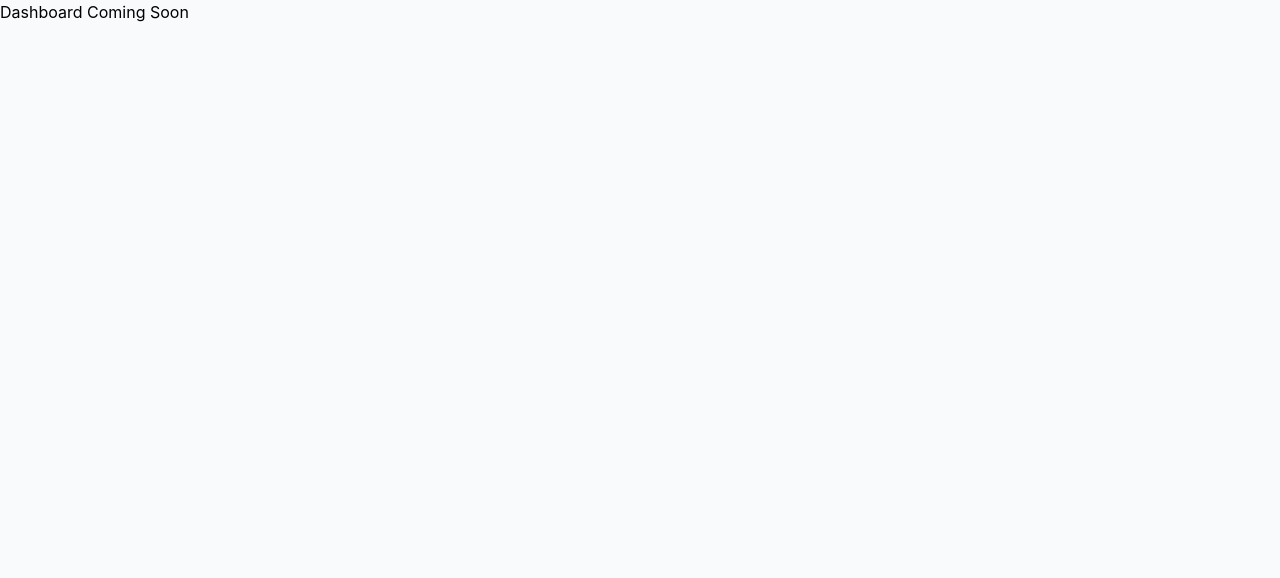
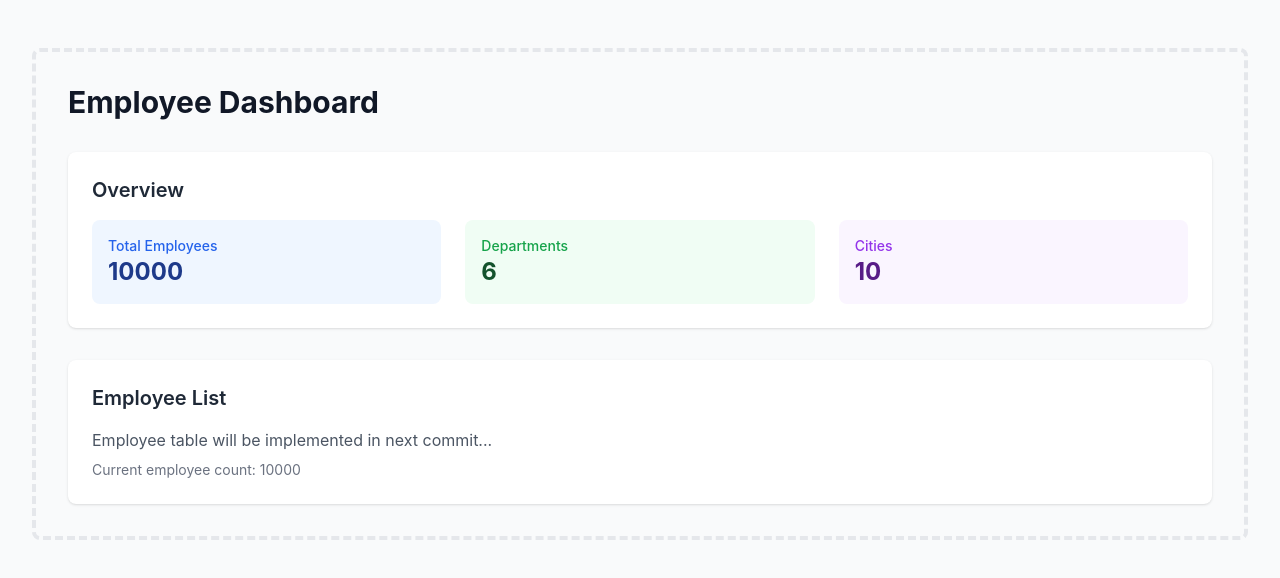
Before and after one commit to Sandruez/-Employee-Insights-Dashboard, a React (Create React App) app: page /dashboard in a window 1280 px wide. Shown: the top 578 px of the page. Built offline with nearby package versions, Linux system fonts and the light colour scheme; sample sign-in values are in the browser's storage.

Commit message:
fetch employee data from API

```diff
--- a/src/App.jsx
+++ b/src/App.jsx
@@ -2,6 +2,7 @@ import React from 'react';
 import { BrowserRouter as Router, Routes, Route } from 'react-router-dom';
 import { AuthProvider } from './context/AuthContext';
 import Login from './components/Login';
+import Dashboard from './components/Dashboard';
 import ProtectedRoute from './components/ProtectedRoute';
 import './index.css';
 
@@ -14,7 +15,7 @@ function App() {
             <Route path="/" element={<Login />} />
             <Route path="/dashboard" element={
               <ProtectedRoute>
-                <div>Dashboard Coming Soon</div>
+                <Dashboard />
               </ProtectedRoute>
             } />
             <Route path="/details/:id" element={
--- /dev/null
+++ b/src/components/Dashboard.jsx
@@ -0,0 +1,83 @@
+import React, { useState, useEffect } from 'react';
+import { fetchEmployees } from '../services/api';
+
+function Dashboard() {
+  const [employees, setEmployees] = useState([]);
+  const [loading, setLoading] = useState(true);
+  const [error, setError] = useState(null);
+
+  useEffect(() => {
+    const loadEmployees = async () => {
+      try {
+        const data = await fetchEmployees();
+        setEmployees(data);
+      } catch (err) {
+        setError('Failed to load employee data');
+        console.error('Dashboard error:', err);
+      } finally {
+        setLoading(false);
+      }
+    };
+
+    loadEmployees();
+  }, []);
+
+  if (loading) {
+    return (
+      <div className="min-h-screen flex items-center justify-center bg-gray-50">
+        <div className="text-center">
+          <div className="animate-spin rounded-full h-12 w-12 border-b-2 border-indigo-600 mx-auto"></div>
+          <p className="mt-4 text-gray-600">Loading employee data...</p>
+        </div>
+      </div>
+    );
+  }
+
+  if (error) {
+    return (
+      <div className="min-h-screen flex items-center justify-center bg-gray-50">
+        <div className="text-center">
+          <p className="text-red-600 text-lg">{error}</p>
+        </div>
+      </div>
+    );
+  }
+
+  return (
+    <div className="min-h-screen bg-gray-50">
+      <div className="max-w-7xl mx-auto py-6 sm:px-6 lg:px-8">
+        <div className="px-4 py-6 sm:px-0">
+          <div className="border-4 border-dashed border-gray-200 rounded-lg p-8">
+            <h1 className="text-3xl font-bold text-gray-900 mb-8">Employee Dashboard</h1>
+
+            <div className="bg-white rounded-lg shadow p-6 mb-8">
+              <h2 className="text-xl font-semibold text-gray-800 mb-4">Overview</h2>
+              <div className="grid grid-cols-1 md:grid-cols-3 gap-6">
+                <div className="bg-blue-50 rounded-lg p-4">
+                  <p className="text-sm text-blue-600 font-medium">Total Employees</p>
+                  <p className="text-2xl font-bold text-blue-900">{employees.length}</p>
+                </div>
+                <div className="bg-green-50 rounded-lg p-4">
+                  <p className="text-sm text-green-600 font-medium">Departments</p>
+                  <p className="text-2xl font-bold text-green-900">{new Set(employees.map(emp => emp.department)).size}</p>
+                </div>
+                <div className="bg-purple-50 rounded-lg p-4">
+                  <p className="text-sm text-purple-600 font-medium">Cities</p>
+                  <p className="text-2xl font-bold text-purple-900">{new Set(employees.map(emp => emp.city)).size}</p>
+                </div>
+              </div>
+            </div>
+
+            <div className="bg-white rounded-lg shadow p-6">
+              <h2 className="text-xl font-semibold text-gray-800 mb-4">Employee List</h2>
+              <p className="text-gray-600">Employee table will be implemented in next commit...</p>
+              <p className="text-sm text-gray-500 mt-2">Current employee count: {employees.length}</p>
+            </div>
+          </div>
+        </div>
+      </div>
+    </div>
+  );
+}
+
+export default Dashboard;
--- /dev/null
+++ b/src/services/api.js
@@ -0,0 +1,62 @@
+// API service for fetching employee data
+const API_BASE_URL = 'https://api.example.com'; // Mock API base URL
+
+// Mock employee data generator for demo purposes
+const generateMockEmployeeData = () => {
+  const cities = ['New York', 'Los Angeles', 'Chicago', 'Houston', 'Phoenix', 'Philadelphia', 'San Antonio', 'San Diego', 'Dallas', 'San Jose'];
+  const departments = ['Engineering', 'Sales', 'Marketing', 'HR', 'Finance', 'Operations'];
+  const firstNames = ['John', 'Jane', 'Michael', 'Sarah', 'David', 'Emily', 'Robert', 'Jessica', 'William', 'Ashley'];
+  const lastNames = ['Smith', 'Johnson', 'Williams', 'Brown', 'Jones', 'Garcia', 'Miller', 'Davis', 'Rodriguez', 'Martinez'];
+
+  const employees = [];
+  for (let i = 1; i <= 10000; i++) {
+    const firstName = firstNames[Math.floor(Math.random() * firstNames.length)];
+    const lastName = lastNames[Math.floor(Math.random() * lastNames.length)];
+    const city = cities[Math.floor(Math.random() * cities.length)];
+    const department = departments[Math.floor(Math.random() * departments.length)];
+
+    employees.push({
+      id: i,
+      name: `${firstName} ${lastName}`,
+      email: `${firstName.toLowerCase()}.${lastName.toLowerCase()}@company.com`,
+      department,
+      city,
+      salary: Math.floor(Math.random() * 100000) + 40000, // $40k - $140k
+      joinDate: new Date(2020 + Math.floor(Math.random() * 4), Math.floor(Math.random() * 12), Math.floor(Math.random() * 28) + 1).toISOString().split('T')[0]
+    });
+  }
+
+  return employees;
+};
+
+export const fetchEmployees = async () => {
+  try {
+    // In a real app, this would be a real API call:
+    // const response = await fetch(`${API_BASE_URL}/employees`);
+    // const data = await response.json();
+    // return data;
+
+    // For demo purposes, return mock data after a short delay
+    console.log('Fetching employee data...');
+    const mockData = generateMockEmployeeData();
+    console.log(`Fetched ${mockData.length} employees`);
+
+    // Simulate network delay
+    await new Promise(resolve => setTimeout(resolve, 1000));
+
+    return mockData;
+  } catch (error) {
+    console.error('Error fetching employees:', error);
+    throw error;
+  }
+};
+
+export const fetchEmployeeById = async (id) => {
+  try {
+    const employees = await fetchEmployees();
+    return employees.find(emp => emp.id === parseInt(id));
+  } catch (error) {
+    console.error('Error fetching employee by ID:', error);
+    throw error;
+  }
+};
```
